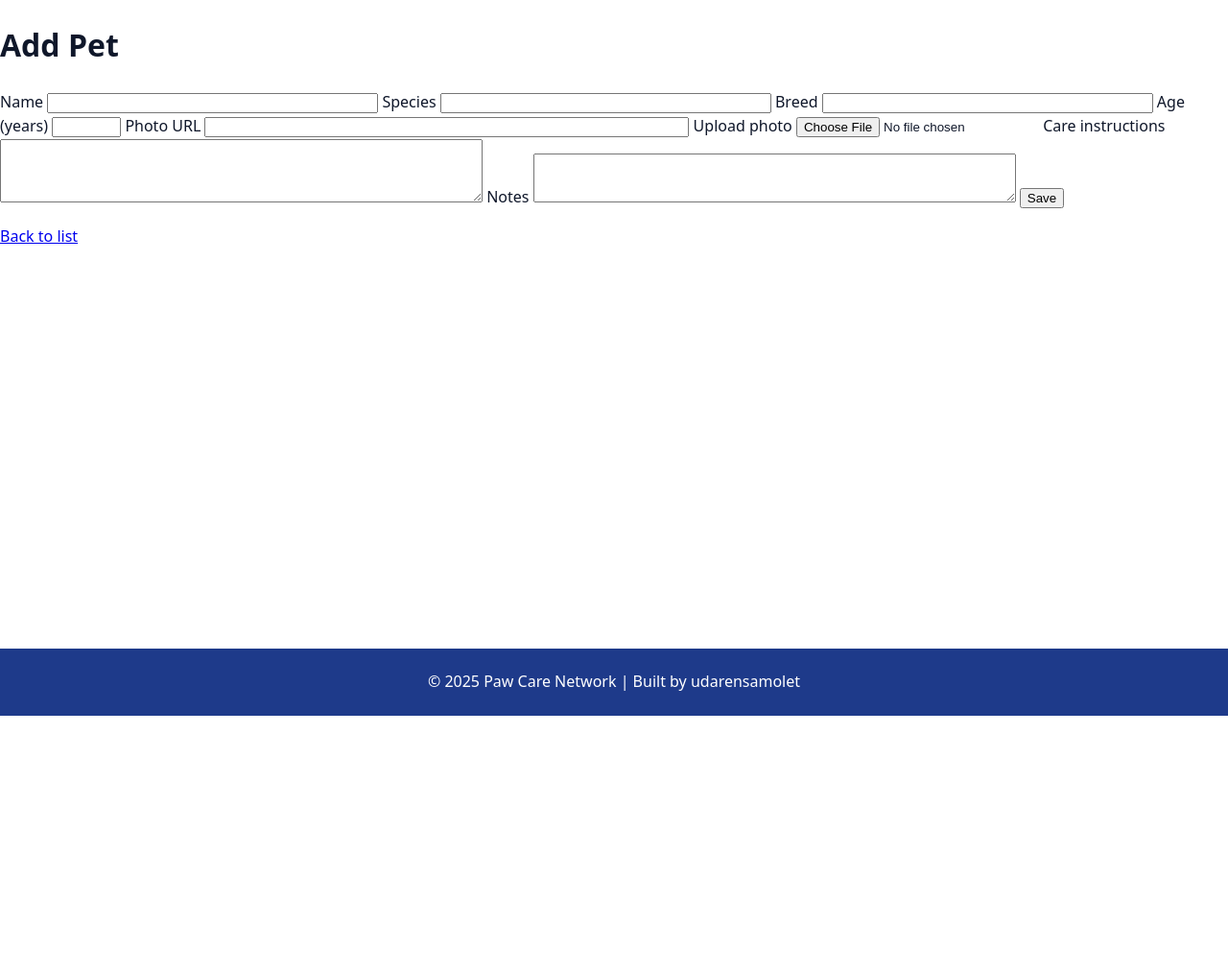
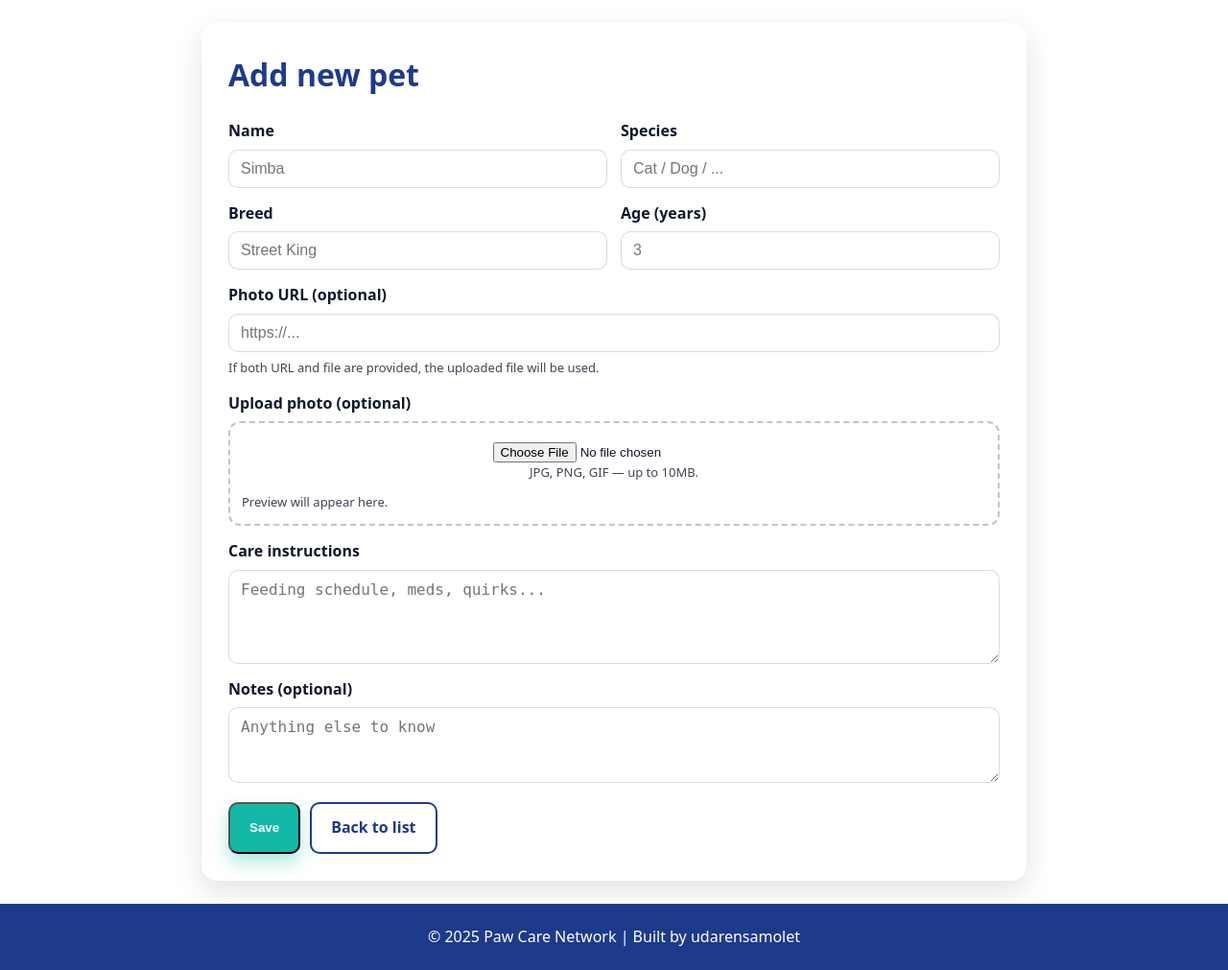
Before and after one commit to udarensamolet/paw-care-network, a Flask app: page /pets/new in a window 1280 px wide. Shown: the part 54-1065 px from the top of the page at 96% size. Before the commit the page ends 800 px from the top, so only its background shows below. Run offline with Flask 3, Linux system fonts and the light colour scheme; a user stored in the database is signed in; tables that the repository leaves empty hold one stand-in row (values such as "Sample post"); some libraries are stand-ins or nearby versions.

Commit message:
refactor add/edit pet form

```diff
--- a/app/static/css/main.css
+++ b/app/static/css/main.css
@@ -326,3 +326,59 @@ body {
 .list li {
     margin: 4px 0
 }
+
+.form-grid {
+    display: grid;
+    gap: 14px;
+}
+
+@media (min-width: 860px) {
+    .form-grid.two-cols {
+        grid-template-columns: 1fr 1fr;
+    }
+}
+
+.field {
+    display: flex;
+    flex-direction: column;
+    gap: 6px
+}
+
+.field label {
+    font-weight: 700;
+    color: var(--dark-navy)
+}
+
+.help {
+    opacity: .8;
+    font-size: 13px
+}
+
+.upload-box {
+    border: 2px dashed rgba(15, 23, 42, .25);
+    border-radius: 12px;
+    padding: 12px;
+    text-align: center;
+    background: #fff;
+}
+
+.upload-box input[type="file"] {
+    display: block;
+    margin: 8px auto 0 auto;
+}
+
+.preview {
+    display: flex;
+    gap: 12px;
+    align-items: center;
+    margin-top: 10px;
+}
+
+.preview img {
+    width: 140px;
+    height: 140px;
+    object-fit: cover;
+    border-radius: 12px;
+    box-shadow: 0 6px 16px rgba(0, 0, 0, .15);
+    display: none;
+}
--- a/app/templates/pet_form.html
+++ b/app/templates/pet_form.html
@@ -1,25 +1,130 @@
 {% extends "_layout.html" %}
 {% block content %}
-<h1>{{ 'Add Pet' if mode == 'create' else 'Edit Pet' }}</h1>
-<form method="post" enctype="multipart/form-data" novalidate>
-    {{ form.csrf_token }}
-    <label>Name {{ form.name(size=40) }}</label>
-    <label>Species {{ form.species(size=40) }}</label>
-    <label>Breed {{ form.breed(size=40) }}</label>
-    <label>Age (years) {{ form.age(min=0) }}</label>
+<div class="container">
+    <div class="card" style="max-width:860px">
+        <h1 style="margin-top:0;color:var(--blue)">{{ 'Add new pet' if mode == 'create' else 'Edit pet' }}</h1>
 
-    <label>Photo URL {{ form.photo_url(size=60) }}</label>
-    <label>Upload photo {{ form.photo_file() }}</label>
+        <form method="post" enctype="multipart/form-data" novalidate class="form-grid two-cols" id="petForm">
+            {{ form.csrf_token }}
 
-    <label>Care instructions {{ form.care_instructions(rows=4, cols=60) }}</label>
-    <label>Notes {{ form.notes(rows=3, cols=60) }}</label>
-    <button type="submit">{{ form.submit.label.text }}</button>
-</form>
+            <div class="field">
+                <label>Name</label>
+                {{ form.name(class_="input", placeholder="Simba") }}
+                {% for e in form.name.errors %}<div class="error">{{ e }}</div>{% endfor %}
+            </div>
 
-{% if mode == 'edit' and pet.photo_url %}
-<p>Current photo:</p>
-<img src="{{ pet.photo_url if pet.photo_url.startswith('http') else url_for('static', filename=pet.photo_url.lstrip('/static/')) }}"
-    alt="{{ pet.name }}" style="max-width:200px;border-radius:10px" onerror="this.style.display='none'">
-{% endif %}
-<p><a href="{{ url_for('pets.list_pets') }}">Back to list</a></p>
+            <div class="field">
+                <label>Species</label>
+                {{ form.species(class_="input", placeholder="Cat / Dog / ...") }}
+                {% for e in form.species.errors %}<div class="error">{{ e }}</div>{% endfor %}
+            </div>
+
+            <div class="field">
+                <label>Breed</label>
+                {{ form.breed(class_="input", placeholder="Street King") }}
+                {% for e in form.breed.errors %}<div class="error">{{ e }}</div>{% endfor %}
+            </div>
+
+            <div class="field">
+                <label>Age (years)</label>
+                {{ form.age(class_="input", min=0, placeholder="3") }}
+                {% for e in form.age.errors %}<div class="error">{{ e }}</div>{% endfor %}
+            </div>
+
+            <div class="field" style="grid-column: 1 / -1;">
+                <label>Photo URL (optional)</label>
+                {{ form.photo_url(class_="input", id="photoUrl", placeholder="https://...") }}
+                <div class="help">If both URL and file are provided, the uploaded file will be used.</div>
+                {% for e in form.photo_url.errors %}<div class="error">{{ e }}</div>{% endfor %}
+            </div>
+
+            <div class="field" style="grid-column: 1 / -1;">
+                <label>Upload photo (optional)</label>
+                <div class="upload-box">
+                    {{ form.photo_file(id="photoFile") }}
+                    <div class="help">JPG, PNG, GIF — up to 10MB.</div>
+                    <div class="preview">
+                        <img id="photoPreview" alt="Preview">
+                        <span class="help" id="previewHelp">Preview will appear here.</span>
+                    </div>
+                </div>
+                {% for e in form.photo_file.errors %}<div class="error">{{ e }}</div>{% endfor %}
+            </div>
+
+            <div class="field" style="grid-column: 1 / -1;">
+                <label>Care instructions</label>
+                {{ form.care_instructions(class_="textarea", rows=4, placeholder="Feeding schedule, meds, quirks...") }}
+                {% for e in form.care_instructions.errors %}<div class="error">{{ e }}</div>{% endfor %}
+            </div>
+
+            <div class="field" style="grid-column: 1 / -1;">
+                <label>Notes (optional)</label>
+                {{ form.notes(class_="textarea", rows=3, placeholder="Anything else to know") }}
+                {% for e in form.notes.errors %}<div class="error">{{ e }}</div>{% endfor %}
+            </div>
+
+            <div style="grid-column: 1 / -1; display:flex; gap:10px; flex-wrap:wrap; margin-top:6px">
+                <button class="btn" type="submit">{{ form.submit.label.text }}</button>
+                <a class="btn outline" href="{{ url_for('pets.list_pets') }}">Back to list</a>
+            </div>
+        </form>
+
+        {% if mode == 'edit' and pet and pet.photo_url %}
+        <div class="help" style="margin-top:12px">Current saved photo:</div>
+        <img src="{% if pet.photo_url.startswith('http') %}{{ pet.photo_url }}{% else %}{{ url_for('static', filename=pet.photo_url.lstrip('/static/')) }}{% endif %}"
+            alt="{{ pet.name }}" style="max-width:180px;border-radius:12px;box-shadow:0 6px 16px rgba(0,0,0,.15);"
+            onerror="this.style.display='none'">
+        {% endif %}
+    </div>
+</div>
+
+<script>
+    (function () {
+        const urlInput = document.getElementById('photoUrl');
+        const fileInput = document.getElementById('photoFile');
+        const img = document.getElementById('photoPreview');
+        const help = document.getElementById('previewHelp');
+
+        function show(src) {
+            if (!img || !help) return;
+            if (src) {
+                img.src = src;
+                img.style.display = 'block';
+                help.style.display = 'none';
+            } else {
+                img.style.display = 'none';
+                help.style.display = 'inline';
+            }
+        }
+
+        if (urlInput) {
+            urlInput.addEventListener('input', () => {
+                const v = urlInput.value.trim();
+                if (v && (v.startsWith('http://') || v.startsWith('https://'))) {
+                    show(v);
+                } else if (!fileInput ? .files ? .length) {
+                    show(null);
+                }
+            });
+        }
+
+        if (fileInput) {
+            fileInput.addEventListener('change', () => {
+                const f = fileInput.files && fileInput.files[0];
+                if (!f) {
+                    if (!urlInput.value) show(null);
+                    return;
+                }
+                const reader = new FileReader();
+                reader.onload = e => show(e.target.result);
+                reader.readAsDataURL(f);
+            });
+        }
+
+        if (urlInput && urlInput.value) {
+            const v = urlInput.value.trim();
+            if (v.startsWith('http://') || v.startsWith('https://')) show(v);
+        }
+    })();
+</script>
 {% endblock %}
```
